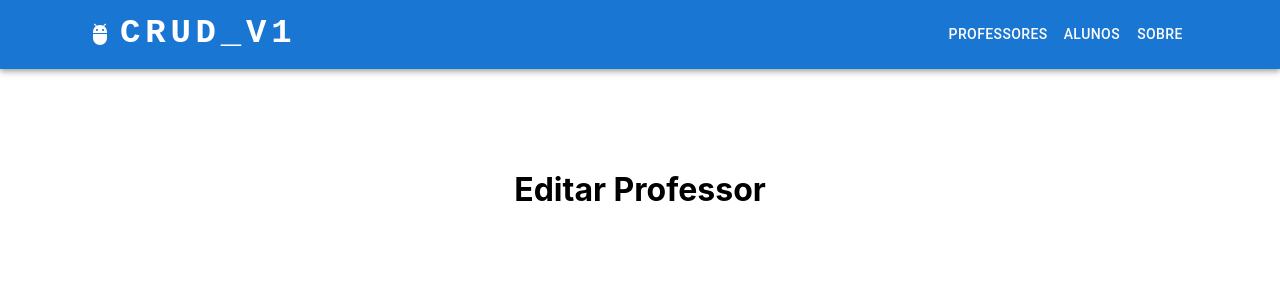
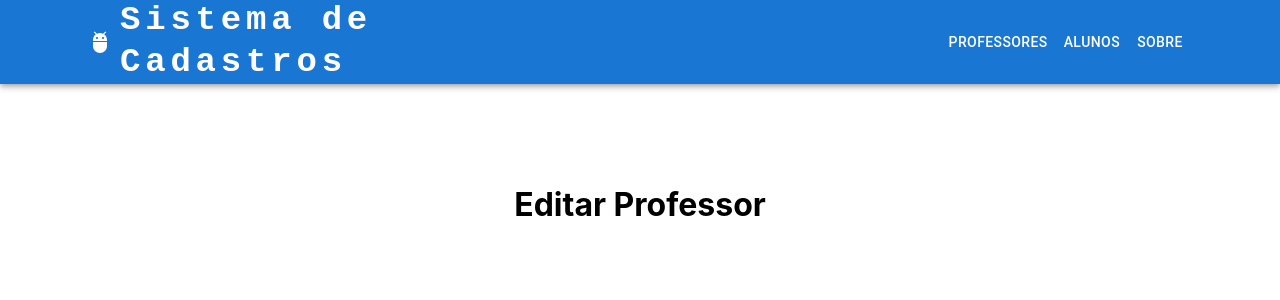
Before and after one commit to JefersonAires10/Desenvolvimento-para-WEB, a React (Create React App) app in the folder introducao/: page /editarProfessor in a window 1280 px wide. Shown: the top 300 px of the page. Built offline with nearby package versions, Linux system fonts and the light colour scheme.

Commit message:
Update MyMenuV1.jsx

```diff
--- a/introducao/src/components/13MUI/02Crud/MyMenuV1.jsx
+++ b/introducao/src/components/13MUI/02Crud/MyMenuV1.jsx
@@ -107,7 +107,7 @@ const MyMenu = () => {
                             fontWeight: 800
                         }}
                     >
-                        CRUD_V1
+                        Sistema de Cadastros
                     </Typography>
 
                     <Box sx={{ ml: 3, width: "100%", display: "flex", justifyContent: "flex-end" }}>
```
